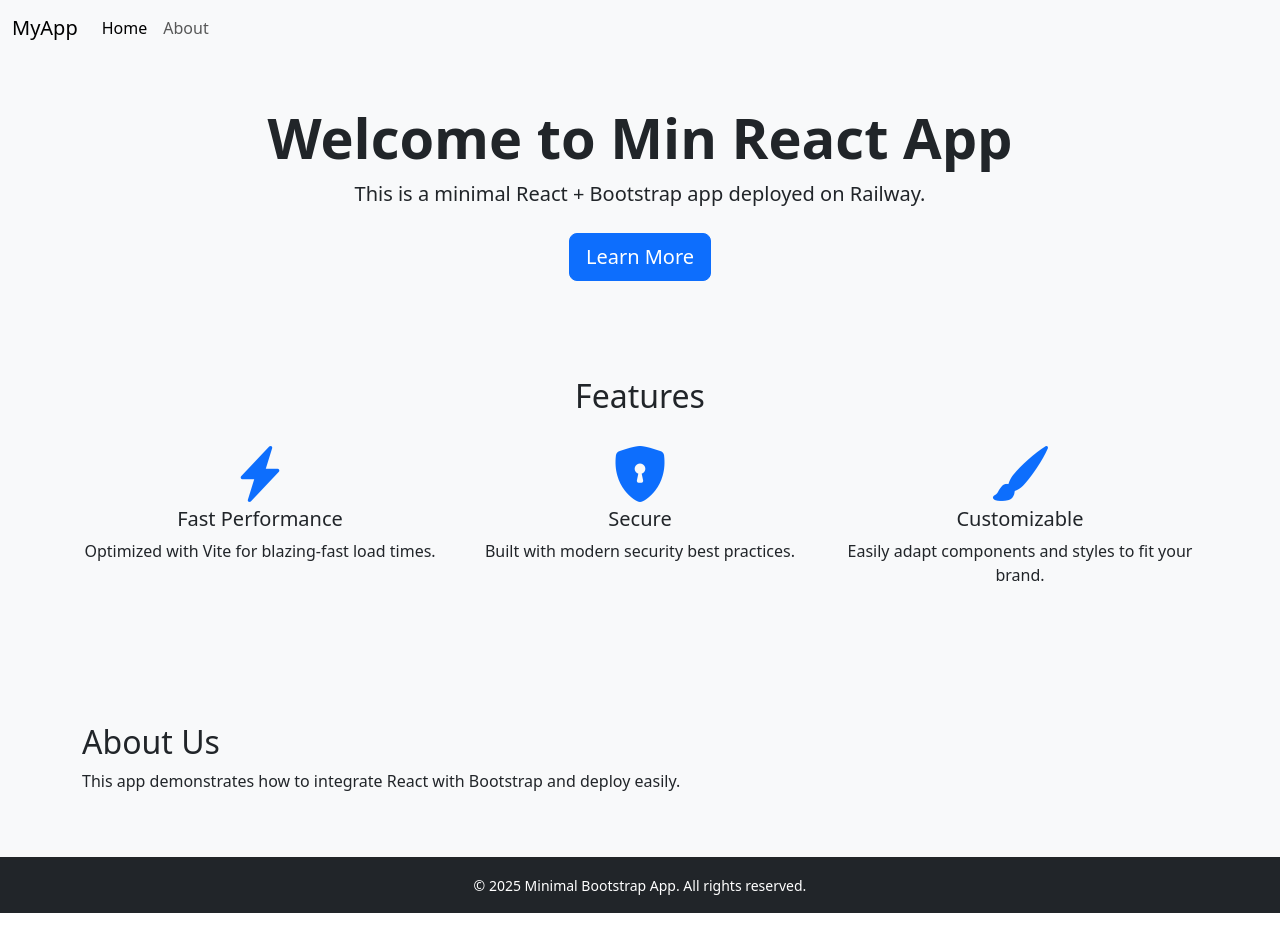
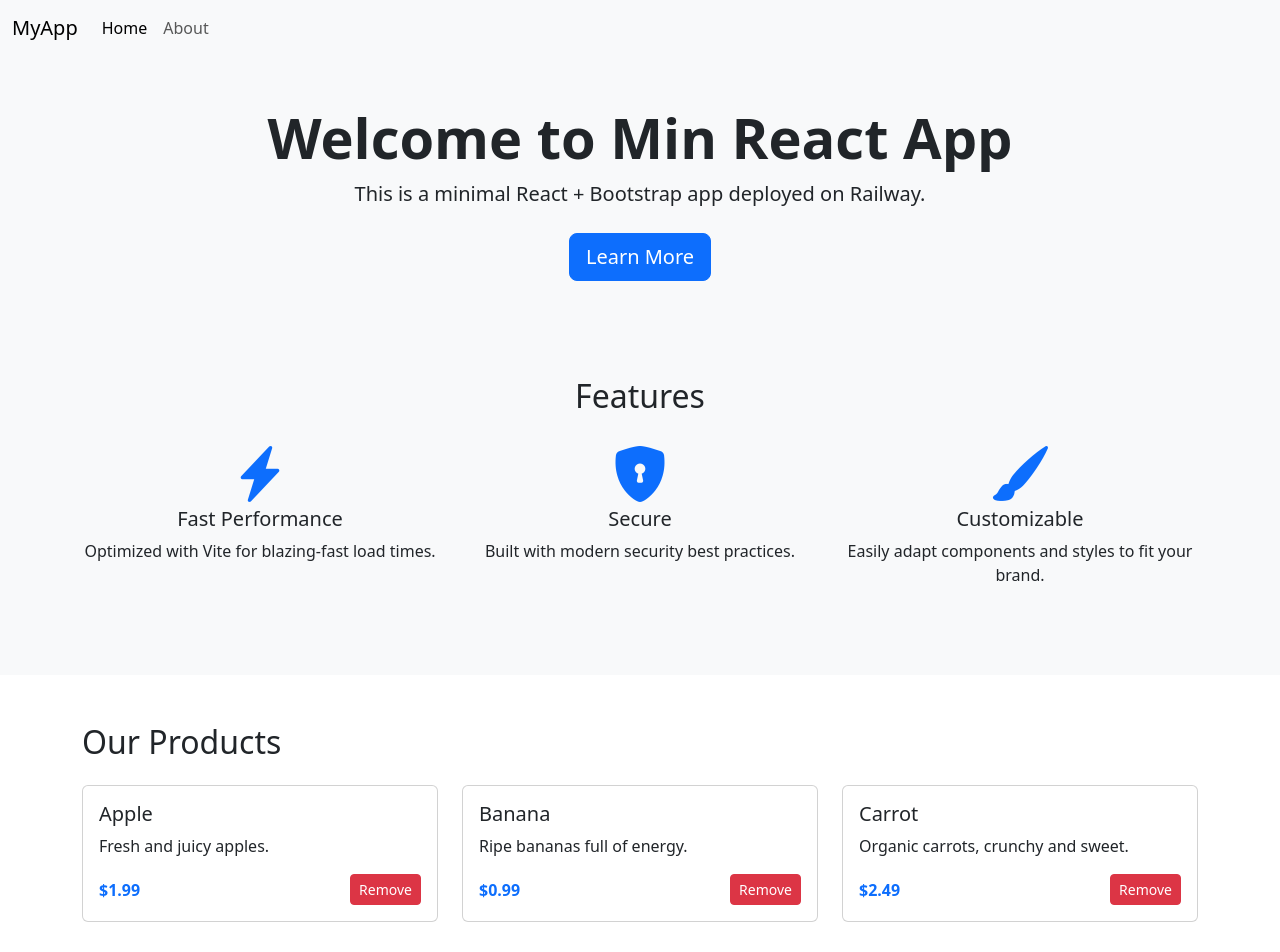
Before and after one commit to Meet-kasediya/Baskitty, a React (Vite) app: page / in a window 1280 px wide. Shown: the top 952 px of the page. Before the commit the page ends 913 px from the top, so only its background shows below. Built offline with nearby package versions, Linux system fonts and the light colour scheme.

Commit message:
Add interactive cards component with remove functionality

```diff
--- a/src/App.tsx
+++ b/src/App.tsx
@@ -3,13 +3,14 @@ import Hero from './components/Hero'
 import Features from './components/Features'
 import About from './components/About'
 import Footer from './components/Footer'
-
+import Cards from './components/Cards'
 export default function App() {
   return (
     <>
       <Navbar />
       <Hero />
       <Features />
+      <Cards />
       <About />
       <Footer />
     </>
--- /dev/null
+++ b/src/components/Cards.tsx
@@ -0,0 +1,53 @@
+import { useState } from "react";
+
+type CardData = {
+  id: number;
+  title: string;
+  description: string;
+  price: string;
+};
+
+const initialCards: CardData[] = [
+  { id: 1, title: "Apple", description: "Fresh and juicy apples.", price: "$1.99" },
+  { id: 2, title: "Banana", description: "Ripe bananas full of energy.", price: "$0.99" },
+  { id: 3, title: "Carrot", description: "Organic carrots, crunchy and sweet.", price: "$2.49" },
+];
+
+export default function Cards() {
+  const [cards, setCards] = useState(initialCards);
+
+  // Example of a JS interaction: Remove a card when clicking "Remove"
+  function removeCard(id: number) {
+    setCards(cards.filter(card => card.id !== id));
+  }
+
+  return (
+    <section className="py-5">
+      <div className="container">
+        <h2 className="mb-4">Our Products</h2>
+        <div className="row">
+          {cards.map(card => (
+            <div key={card.id} className="col-md-4 mb-4">
+              <div className="card h-100">
+                <div className="card-body d-flex flex-column">
+                  <h5 className="card-title">{card.title}</h5>
+                  <p className="card-text flex-grow-1">{card.description}</p>
+                  <div className="d-flex justify-content-between align-items-center">
+                    <span className="text-primary fw-bold">{card.price}</span>
+                    <button
+                      className="btn btn-sm btn-danger"
+                      onClick={() => removeCard(card.id)}
+                    >
+                      Remove
+                    </button>
+                  </div>
+                </div>
+              </div>
+            </div>
+          ))}
+          {cards.length === 0 && <p>No products left!</p>}
+        </div>
+      </div>
+    </section>
+  );
+}
```
